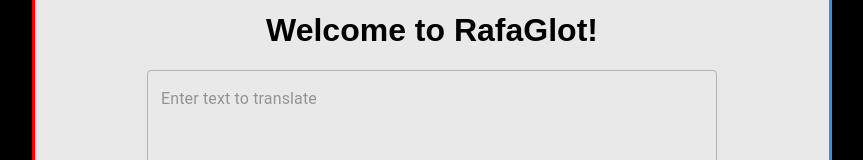
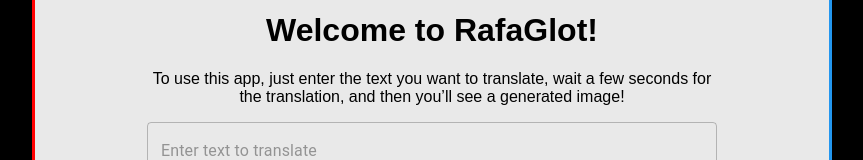
Before and after one commit to RafaS92/rafa-glot, a React (Vite) app: page / in a window 1280 px wide. Shown: the part 290-450 px from the top of the page, without its empty margins (208-1071 px from the left). Built offline with nearby package versions, Linux system fonts and the light colour scheme.

Commit message:
add minor improvements

```diff
--- a/src/TraslateForm.css
+++ b/src/TraslateForm.css
@@ -23,6 +23,10 @@
 text-align: center;
 }
 
+.description {
+    text-align: center;
+}
+
 @media (max-width: 480px) {
     .translator-container {
         padding: 10px;
--- a/src/TraslateForm.jsx
+++ b/src/TraslateForm.jsx
@@ -77,6 +77,10 @@
   return (
     <div className="translator-container">
       <h1 className="title">Welcome to RafaGlot!</h1>
+      <p className="description">
+        To use this app, just enter the text you want to translate, wait a few
+        seconds for the translation, and then you’ll see a generated image!
+      </p>
 
       <TextField
         placeholder="Enter text to translate"
@@ -137,6 +141,7 @@
       </Box>
 
       {loadingTraslation && <p>Translating...</p>}
+      {loadingImage && <p>Generating Image...</p>}
       {translatedText && (
         <Result
           translatedText={translatedText}
```
